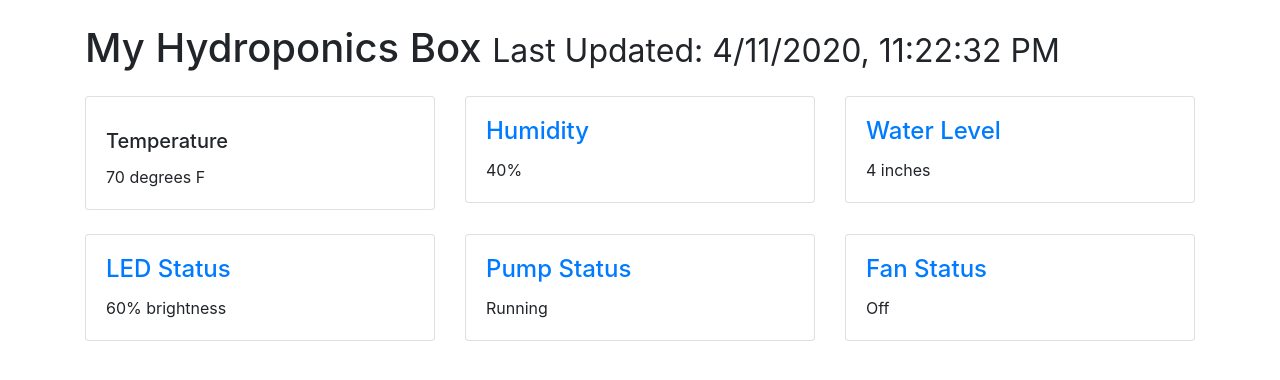
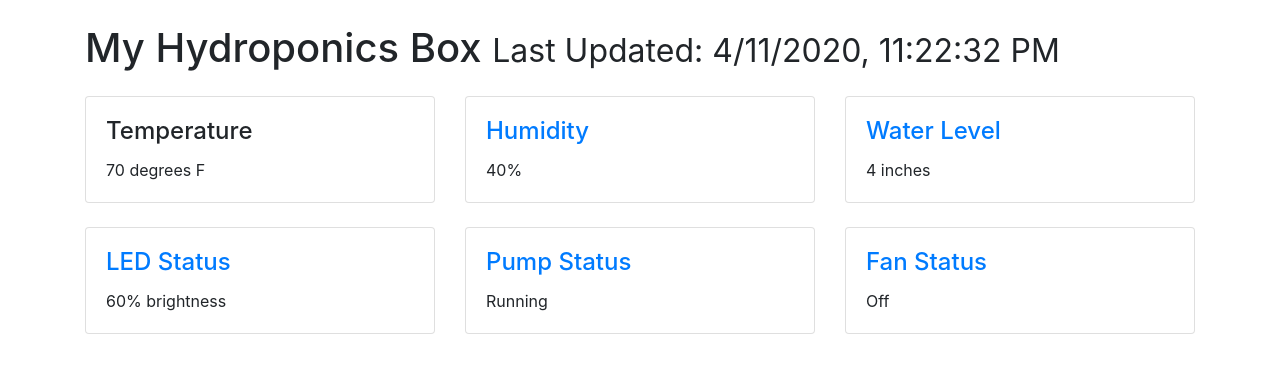
Before and after one commit to phadjian/hydroponics, a Flask app: page / in a window 1280 px wide. Shown: the top 380 px of the page. Run offline with Flask 2, Linux system fonts and the light colour scheme; some libraries are stand-ins or nearby versions.

Commit message:
fiddling

```diff
--- a/webapp/templates/newPage.html
+++ b/webapp/templates/newPage.html
@@ -24,7 +24,7 @@
       <div class="card h-60">
         <div class="card-body">
           <h4 class="card-title">
-            <h5 class="card-title">Temperature</h5>
+            Temperature
           </h4>
           <p class="card-text">70 degrees F</p>
         </div>
```
